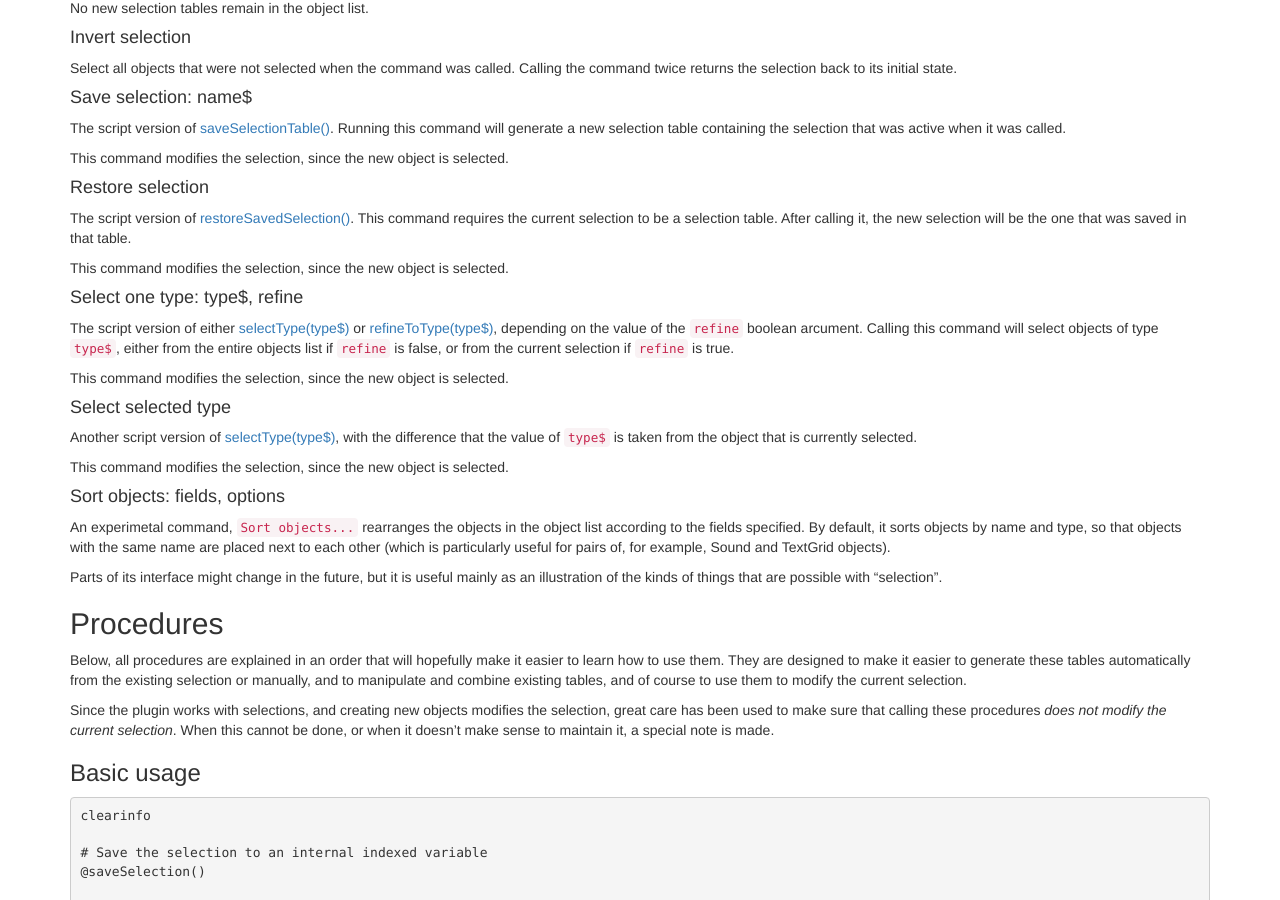
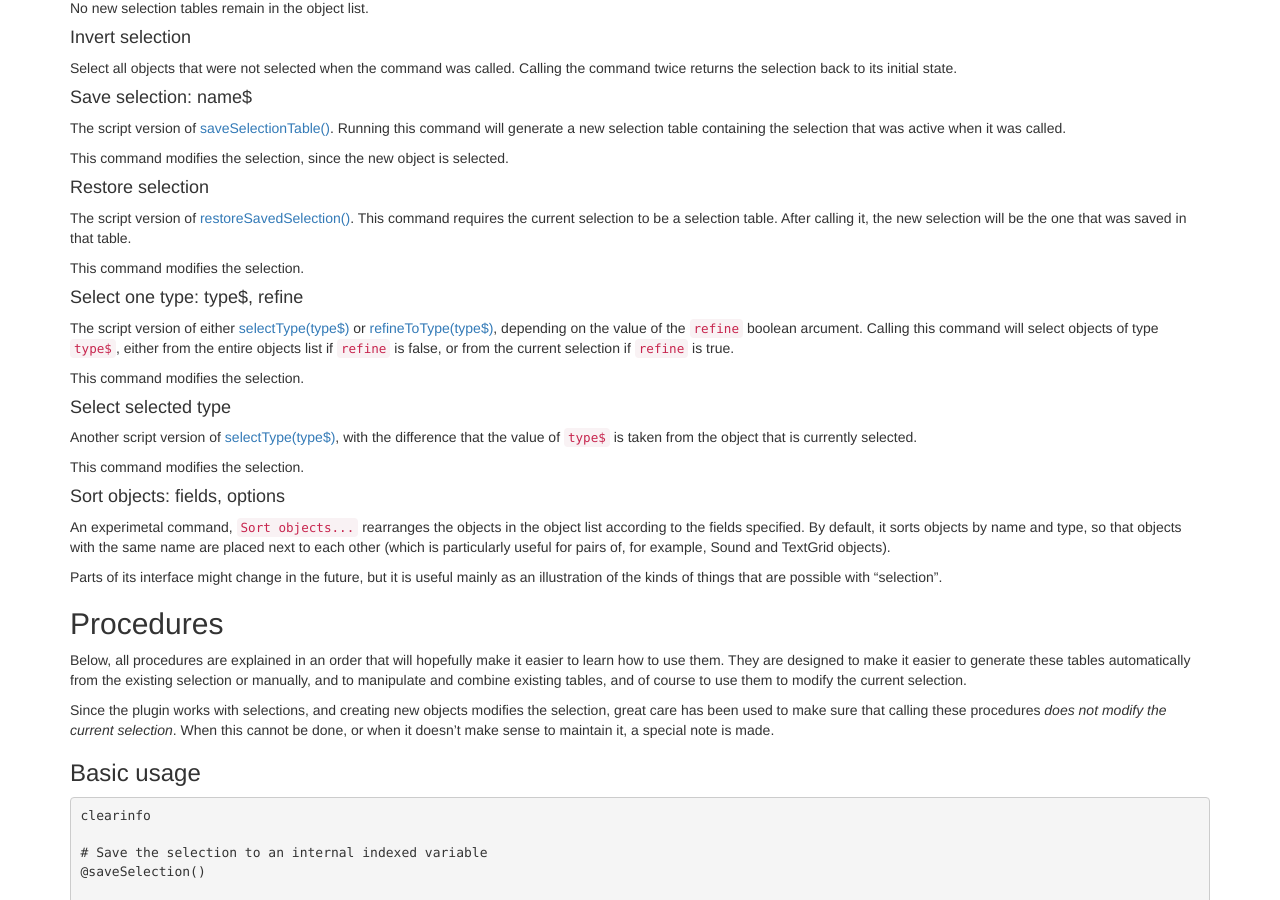
Before and after one commit to jjatria/cpran-www, a Jekyll site: the page built from docs/plugins/selection/index.md, in a window 1280 px wide and 900 px high, scrolled down 789 px. Built offline with Jekyll 4.4.1, drawn with Linux system fonts in a browser that asks for light colours; nearby versions of some CDN libraries; library files that are not in the unit come from our copies; comment, search, counter and statistics services are not loaded.

Commit message:
Minor fix in documentation of selection

```diff
--- a/docs/plugins/selection/index.md
+++ b/docs/plugins/selection/index.md
@@ -69,7 +69,7 @@ The script version of [restoreSavedSelection()](#restoresavedselection). This
 command requires the current selection to be a selection table. After calling
 it, the new selection will be the one that was saved in that table.
 
-This command modifies the selection, since the new object is selected.
+This command modifies the selection.
 
 #### Select one type: type$, refine
 
@@ -79,7 +79,7 @@ boolean arcument. Calling this command will select objects of type `type$`,
 either from the entire objects list if `refine` is false, or from the current
 selection if `refine` is true.
 
-This command modifies the selection, since the new object is selected.
+This command modifies the selection.
 
 #### Select selected type
 
@@ -87,7 +87,7 @@ Another script version of [selectType(type$)](#selecttypetype), with the
 difference that the value of `type$` is taken from the object that is currently
 selected.
 
-This command modifies the selection, since the new object is selected.
+This command modifies the selection.
 
 #### Sort objects: fields, options
 
```
